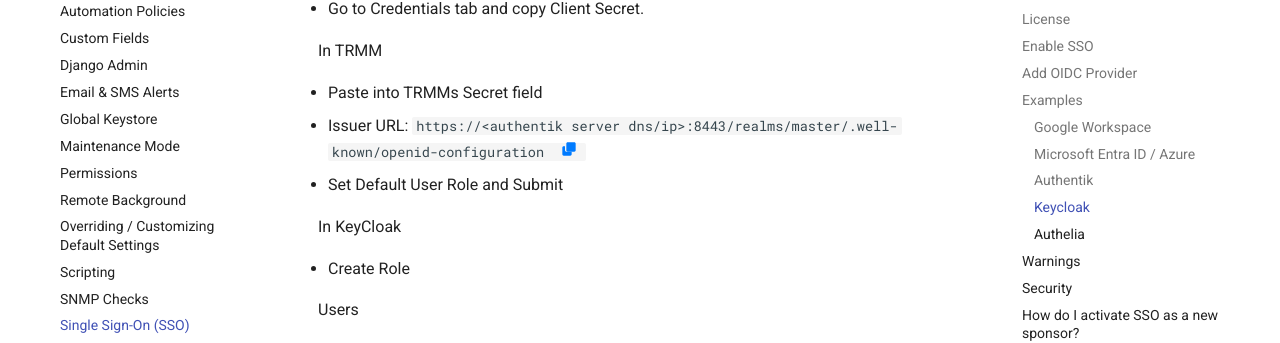
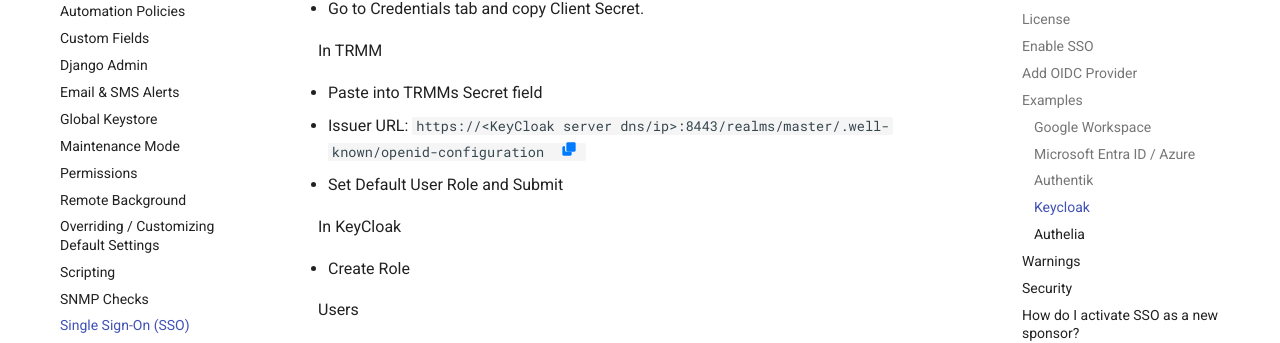
Before and after one commit to amidaware/trmm-docs, an MkDocs documentation site: the page built from docs/ee/sso/sso.md, in a window 1280 px wide and 900 px high, scrolled down 14089 px. Shown: the part 143-486 px from the top of the window. Built offline with MkDocs 1.6.1 and Material for MkDocs 9.7.7, drawn with Linux system fonts in a browser that asks for light colours; comment, search, counter and statistics services are not loaded; some of the changed lines change nothing that is shown.

Commit message:
docs: update Issuer URL in TRMM configuration for KeyCloak

```diff
--- a/docs/ee/sso/sso.md
+++ b/docs/ee/sso/sso.md
@@ -266,7 +266,7 @@
 In TRMM
 
 * Paste into TRMMs Secret field
-* Issuer URL: `https://<authentik server dns/ip>:8443/realms/master/.well-known/openid-configuration`
+* Issuer URL: `https://<KeyCloak server dns/ip>:8443/realms/master/.well-known/openid-configuration`
 * Set Default User Role and Submit
 
 In KeyCloak
```
